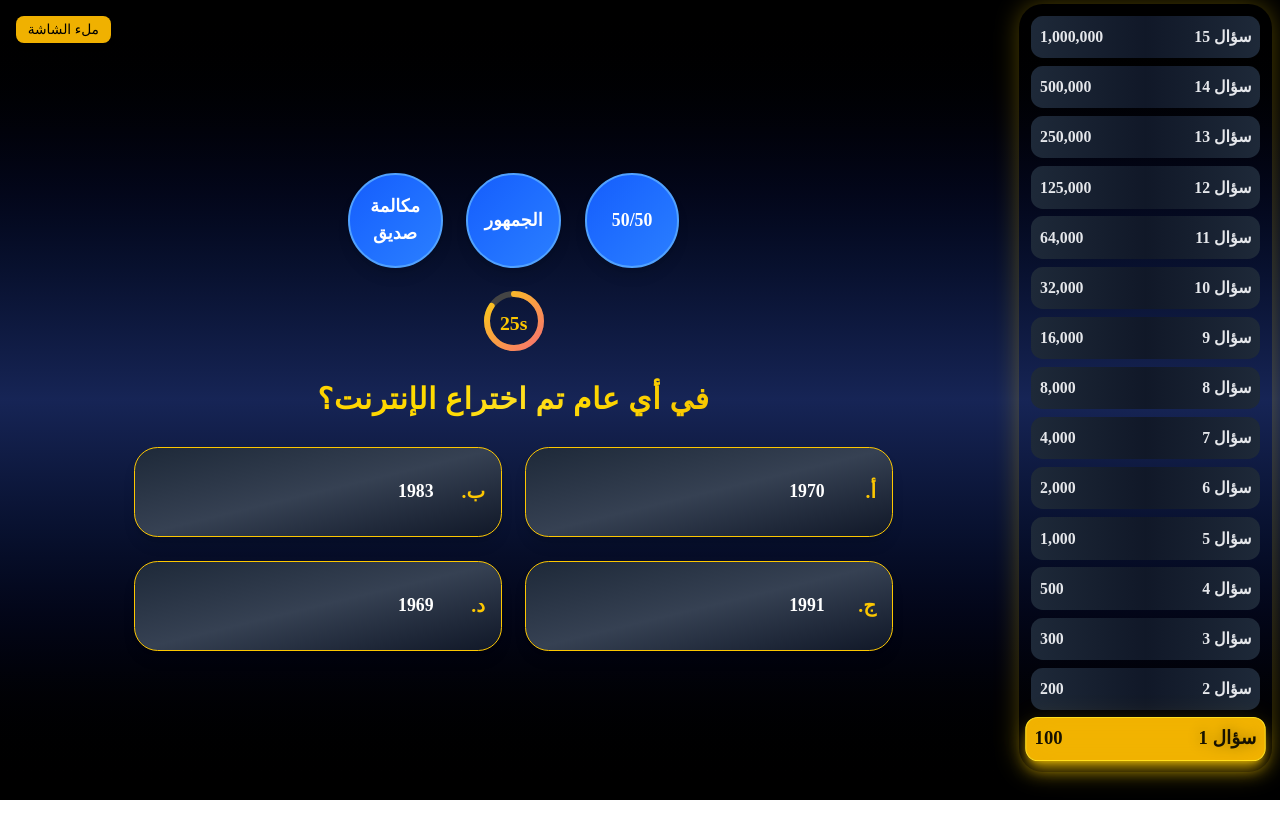
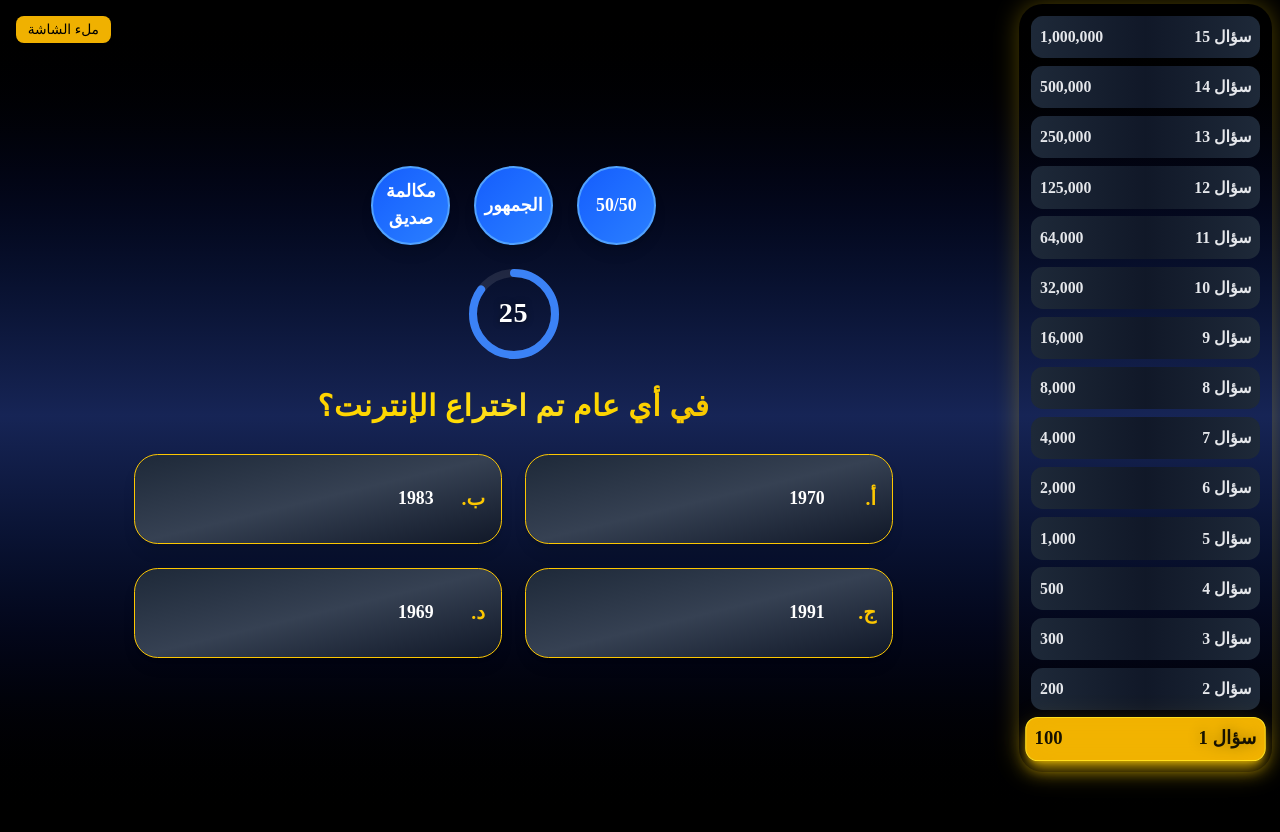
Before and after one commit to khaled-103/who-will-wind-million, a React (Vite) app: page /new-game in a window 1280 px wide. Before the commit the page ends 800 px from the top, so only its background shows below. Built offline with nearby package versions, Linux system fonts and the light colour scheme.

Commit message:
enhance timer ux

```diff
--- a/src/components/game/Lifelines.tsx
+++ b/src/components/game/Lifelines.tsx
@@ -27,7 +27,7 @@ export default function Lifelines({
             onClick={() => onUse(item.type)}
             whileHover={!isUsed ? { scale: 1.1 } : {}}
             whileTap={!isUsed ? { scale: 0.95 } : {}}
-            className={`relative cursor-pointer flex items-center justify-center w-20 h-20 md:w-24 md:h-24 rounded-full font-bold text-base md:text-lg border-2 shadow-lg transition-colors duration-300
+            className={`relative cursor-pointer flex items-center justify-center w-16 h-16 md:w-20 md:h-20 rounded-full font-bold text-base md:text-lg border-2 shadow-lg transition-colors duration-300
               ${
                 isUsed
                   ? "bg-gray-500 border-gray-400 cursor-not-allowed opacity-50"
--- a/src/components/game/Timer.tsx
+++ b/src/components/game/Timer.tsx
@@ -1,8 +1,9 @@
 import { useEffect, useState } from "react";
+import { motion } from "framer-motion";
 
 type CircularTimerProps = {
-  duration: number; // بالثواني
-  size?: number; // قطر الدائرة بالبيكسل
+  duration: number;
+  size?: number;
   strokeWidth?: number;
   onTimeOut: () => void;
   isPaused?: boolean;
@@ -10,8 +11,8 @@ type CircularTimerProps = {
 
 export default function CircularTimer({
   duration,
-  size = 60,
-  strokeWidth = 6,
+  size = 90,
+  strokeWidth = 8,
   onTimeOut,
   isPaused = false,
 }: CircularTimerProps) {
@@ -32,39 +33,61 @@ export default function CircularTimer({
     return () => clearTimeout(timer);
   }, [timeLeft, isPaused, onTimeOut]);
 
+  // 🎨 ألوان أكثر تدرجًا واحترافية مع روح اللعبة الأصلية
+  const getColor = () => {
+    const ratio = timeLeft / duration;
+    if (ratio > 0.5) return "#3B82F6"; // أزرق هادئ
+    if (ratio > 0.25) return "#FACC15"; // أصفر ذهبي
+    return "#EF4444"; // أحمر تحذيري
+  };
+
   return (
-    <div className="flex flex-col items-center justify-center">
+    <div className="relative flex items-center justify-center">
+      {/* الدائرة */}
       <svg width={size} height={size} className="transform -rotate-90">
+        {/* خلفية رمادية شفافة */}
         <circle
           cx={size / 2}
           cy={size / 2}
           r={radius}
-          stroke="#444"
+          stroke="rgba(255,255,255,0.1)"
           strokeWidth={strokeWidth}
           fill="none"
         />
-        <circle
+        {/* الدائرة المتحركة */}
+        <motion.circle
           cx={size / 2}
           cy={size / 2}
           r={radius}
-          stroke="url(#gradient)"
+          stroke={getColor()}
           strokeWidth={strokeWidth}
           fill="none"
           strokeDasharray={circumference}
           strokeDashoffset={offset}
           strokeLinecap="round"
-          className="transition-all duration-1000"
+          animate={{ strokeDashoffset: offset }}
+          transition={{ duration: 1, ease: "linear" }}
         />
-        <defs>
-          <linearGradient id="gradient" x1="1" y1="0" x2="0" y2="1">
-            <stop offset="0%" stopColor="#facc15" />
-            <stop offset="100%" stopColor="#f87171" />
-          </linearGradient>
-        </defs>
       </svg>
-      <span className="absolute text-yellow-400 font-bold text-lg sm:text-xl mt-1">
-        {timeLeft}s
-      </span>
+
+      {/* النص في المنتصف */}
+      <motion.span
+        className="absolute font-extrabold tracking-wide"
+        style={{
+          color:
+            timeLeft <= 5
+              ? "#EF4444" // أحمر تحذيري
+              : timeLeft <= 10
+              ? "#FACC15" // ذهبي
+              : "#FFFFFF", // أبيض في البداية
+          fontSize: size / 3.2,
+          textShadow: "0 0 6px rgba(0,0,0,0.6)",
+        }}
+        animate={{ scale: timeLeft <= 5 ? 1.4 : 1 }}
+        transition={{ duration: 0.3 }}
+      >
+        {timeLeft}
+      </motion.span>
     </div>
   );
 }
--- a/src/pages/Game.tsx
+++ b/src/pages/Game.tsx
@@ -186,7 +186,7 @@ export default function Game() {
 
   // الواجهة الأساسية أثناء اللعب
   return (
-    <div className="relative min-h-screen flex flex-col md:flex-row font-[Cairo] overflow-hidden">
+    <div className="relative mb-8 min-h-screen flex flex-col md:flex-row font-[Cairo] overflow-hidden">
       {/* زر ملء الشاشة */}
       <button
         onClick={handleFullScreen}
```
